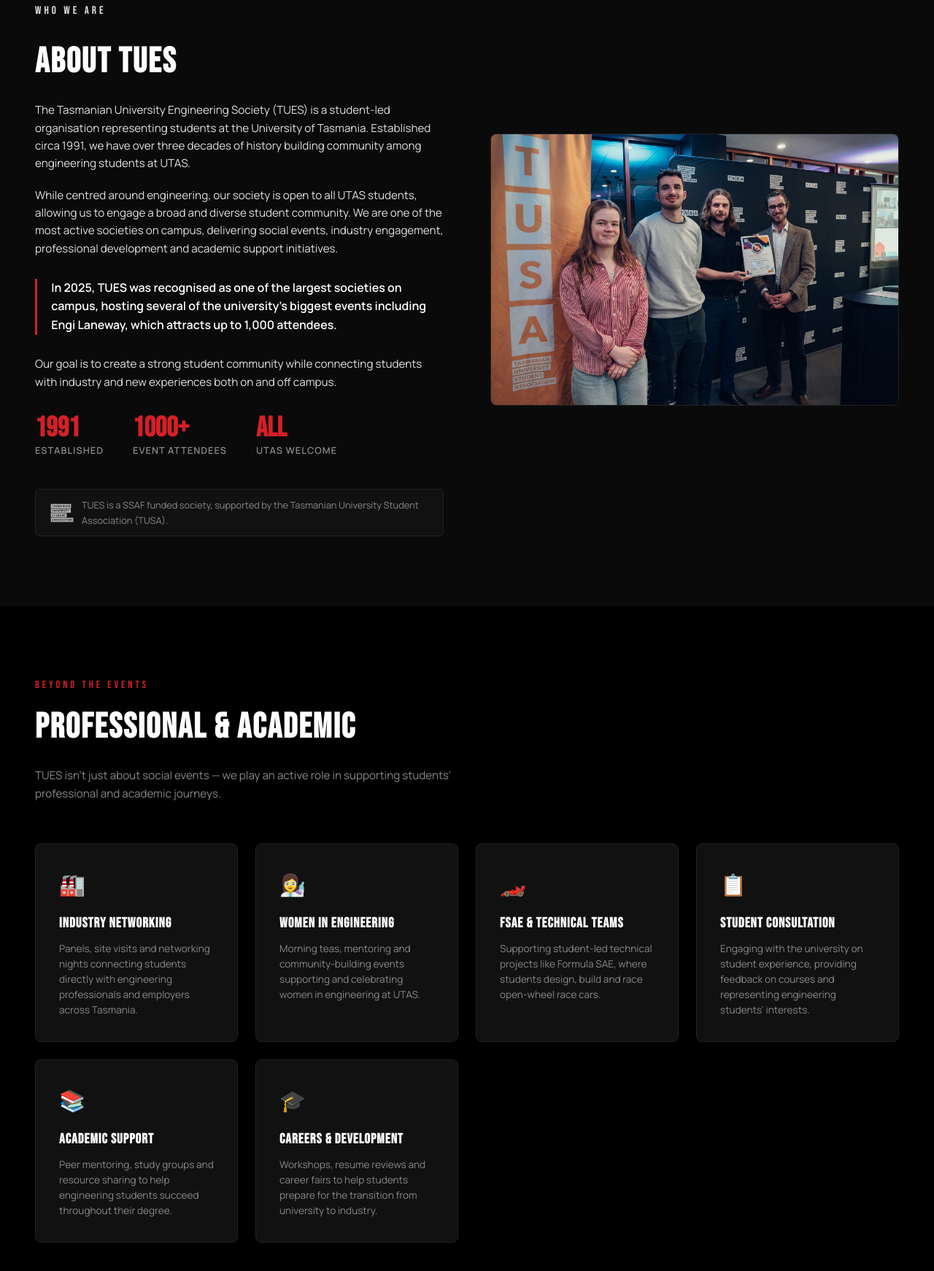
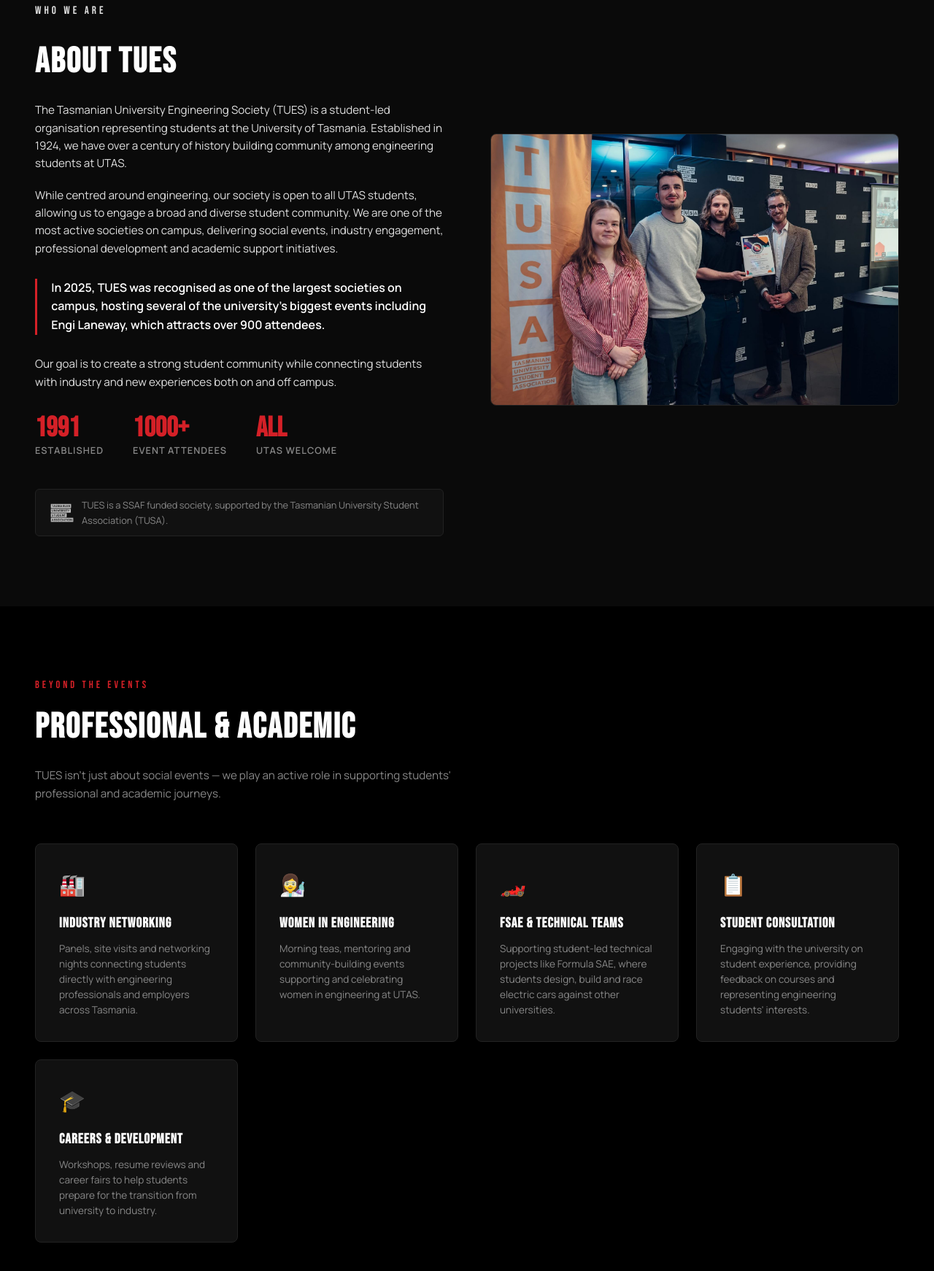
Before and after one commit to tasuniengineeringsociety/tasuniengineeringsociety.github.io, a plain HTML site: page index.html in a window 1280 px wide. Shown: the part 920-2662 px from the top of the page at 73% size. Drawn offline with Linux system fonts and the light colour scheme.

Commit message:
Update index.html
change year founded and update text

```diff
--- a/index.html
+++ b/index.html
@@ -238,7 +238,7 @@
   <div class="hero-content">
     <img src="images/Engineering_Society_Logo_TAS__White___2_.png" alt="TUES" class="hero-logo">
     <h1>Tasmanian University<br><span class="accent">Engineering Society</span></h1>
-    <div class="hero-since">Est. ~1991 &middot; 35+ Years of Student Community</div>
+    <div class="hero-since">Est. 1924 &middot; 100+ Years of Student Community</div>
     <p>One of the most active and longest-running societies on campus — delivering social events, industry connections, professional development and unforgettable experiences for all UTAS students.</p>
     <div class="hero-btns">
       <a href="https://campus.hellorubric.com/?s=1439" target="_blank" class="primary">Become a Member</a>
@@ -257,10 +257,10 @@
       <div class="about-text reveal">
         <p class="section-label">Who We Are</p>
         <h2 class="section-title">About TUES</h2>
-        <p>The Tasmanian University Engineering Society (TUES) is a student-led organisation representing students at the University of Tasmania. Established circa 1991, we have over three decades of history building community among engineering students at UTAS.</p>
+        <p>The Tasmanian University Engineering Society (TUES) is a student-led organisation representing students at the University of Tasmania. Established in 1924, we have over a century of history building community among engineering students at UTAS.</p>
         <p>While centred around engineering, our society is open to all UTAS students, allowing us to engage a broad and diverse student community. We are one of the most active societies on campus, delivering social events, industry engagement, professional development and academic support initiatives.</p>
         <div class="highlight">
-          In 2025, TUES was recognised as one of the largest societies on campus, hosting several of the university's biggest events including Engi Laneway, which attracts up to 1,000 attendees.
+          In 2025, TUES was recognised as one of the largest societies on campus, hosting several of the university's biggest events including Engi Laneway, which attracts over 900 attendees.
         </div>
         <p>Our goal is to create a strong student community while connecting students with industry and new experiences both on and off campus.</p>
         <div class="stat-row">
@@ -298,17 +298,12 @@
       <div class="pro-card reveal">
         <div class="pro-icon">🏎️</div>
         <h3>FSAE &amp; Technical Teams</h3>
-        <p>Supporting student-led technical projects like Formula SAE, where students design, build and race open-wheel race cars.</p>
+        <p>Supporting student-led technical projects like Formula SAE, where students design, build and race electric cars against other universities.</p>
       </div>
       <div class="pro-card reveal">
         <div class="pro-icon">📋</div>
         <h3>Student Consultation</h3>
         <p>Engaging with the university on student experience, providing feedback on courses and representing engineering students' interests.</p>
-      </div>
-      <div class="pro-card reveal">
-        <div class="pro-icon">📚</div>
-        <h3>Academic Support</h3>
-        <p>Peer mentoring, study groups and resource sharing to help engineering students succeed throughout their degree.</p>
       </div>
       <div class="pro-card reveal">
         <div class="pro-icon">🎓</div>
```
